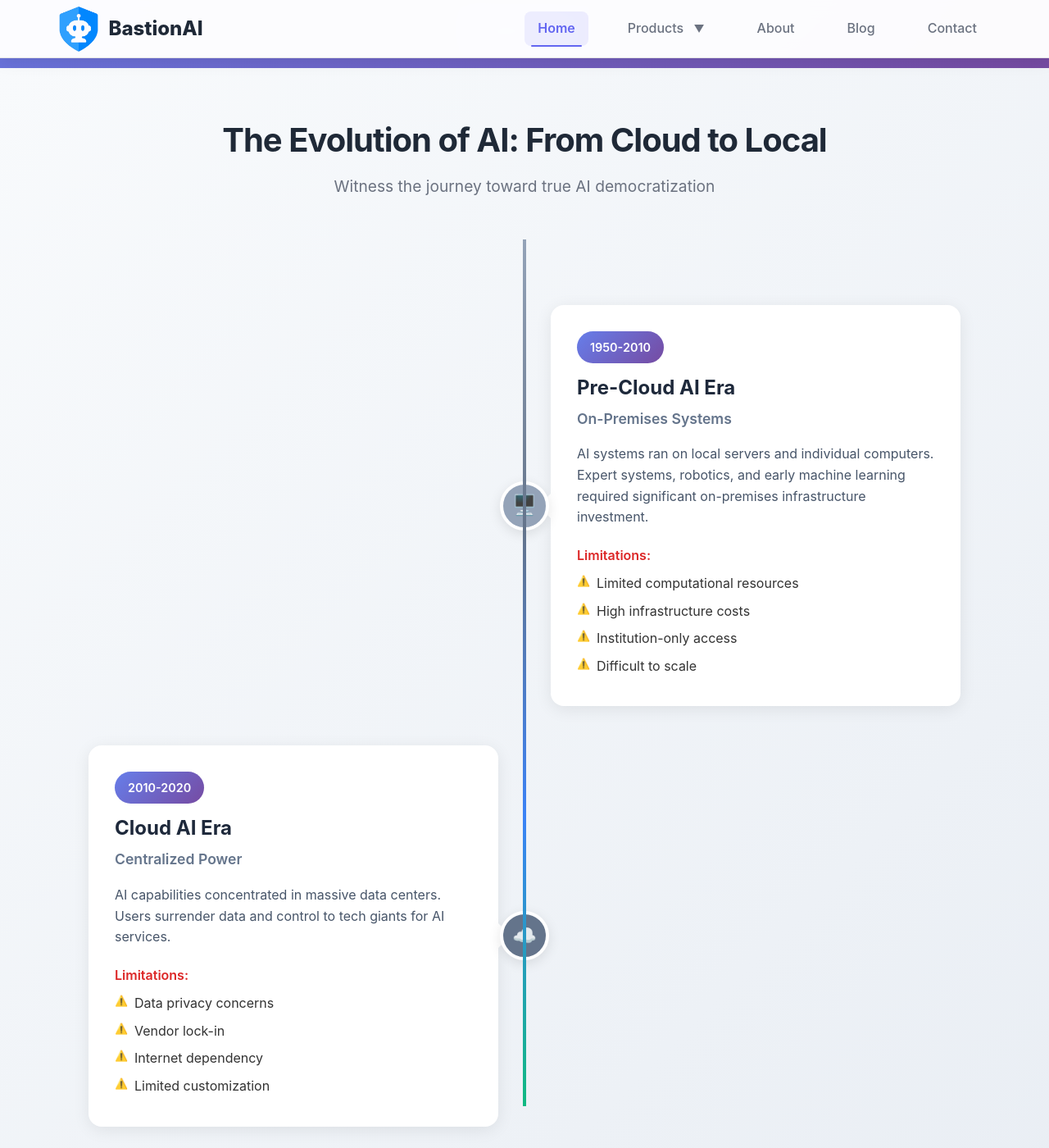
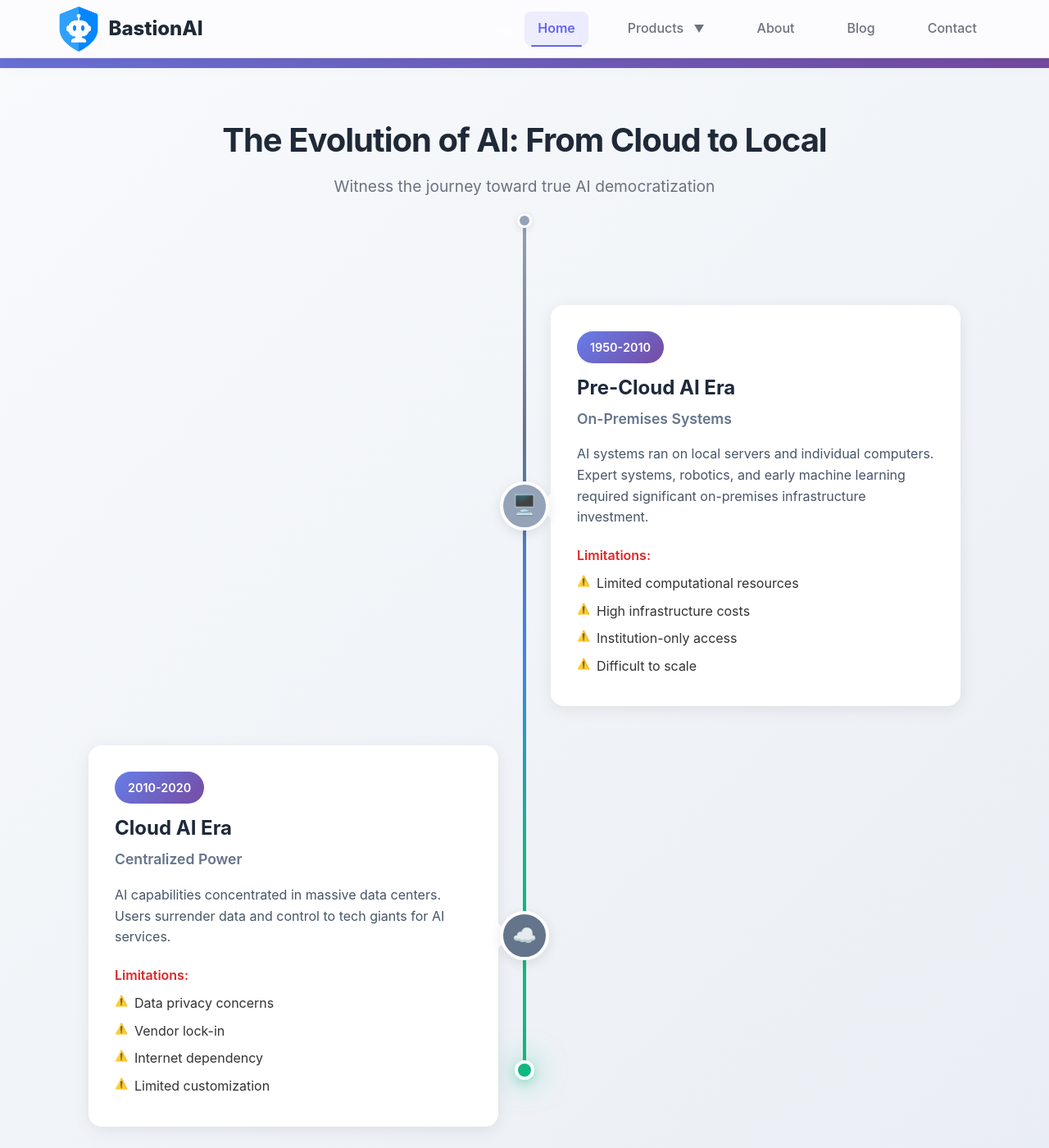
Before and after one commit to BastionAI/bastionai.github.io, a Jekyll site: the page built from index.md, in a window 1280 px wide and 1400 px high, scrolled down 343 px. Shown: the whole window at 82% size. Built offline with Jekyll 4.4.1, drawn with Linux system fonts in a browser that asks for light colours.

```diff
--- a/assets/css/main.css
+++ b/assets/css/main.css
@@ -325,12 +325,50 @@
 .timeline-line {
   position: absolute;
   left: 50%;
+  top: -2rem;
+  bottom: -6rem;
+  width: 4px;
+  background: linear-gradient(to bottom, #94a3b8, #64748b, #3b82f6, #10b981, #10b981);
+  transform: translateX(-50%);
+  z-index: 0;
+}
+
+.timeline-line::before {
+  content: '';
+  position: absolute;
   top: 0;
+  left: 50%;
+  transform: translateX(-50%);
+  width: 12px;
+  height: 12px;
+  background: #94a3b8;
+  border-radius: 50%;
+  border: 3px solid white;
+  box-shadow: 0 2px 8px rgba(0, 0, 0, 0.1);
+}
+
+.timeline-line::after {
+  content: '';
+  position: absolute;
   bottom: 0;
-  width: 4px;
-  background: linear-gradient(to bottom, #94a3b8, #64748b, #3b82f6, #10b981);
+  left: 50%;
   transform: translateX(-50%);
-  z-index: 1;
+  width: 16px;
+  height: 16px;
+  background: #10b981;
+  border-radius: 50%;
+  border: 4px solid white;
+  box-shadow: 0 4px 12px rgba(16, 185, 129, 0.3);
+  animation: futureGlow 2s ease-in-out infinite alternate;
+}
+
+@keyframes futureGlow {
+  0% {
+    box-shadow: 0 4px 12px rgba(16, 185, 129, 0.3), 0 0 0 0 rgba(16, 185, 129, 0.7);
+  }
+  100% {
+    box-shadow: 0 4px 20px rgba(16, 185, 129, 0.5), 0 0 0 8px rgba(16, 185, 129, 0);
+  }
 }
 
 .timeline-item {
@@ -369,7 +407,7 @@
   display: flex;
   align-items: center;
   justify-content: center;
-  z-index: 2;
+  z-index: 10;
   box-shadow: 0 4px 15px rgba(0, 0, 0, 0.1);
   transition: all 0.3s ease;
   border: 4px solid white;
@@ -527,6 +565,22 @@
   color: white;
   border-radius: 16px;
   box-shadow: 0 8px 30px rgba(0, 0, 0, 0.15);
+  position: relative;
+  z-index: 5;
+}
+
+.timeline-future::before {
+  content: '';
+  position: absolute;
+  top: -16px;
+  left: 50%;
+  transform: translateX(-50%);
+  width: 20px;
+  height: 20px;
+  background: linear-gradient(135deg, #667eea, #764ba2);
+  border-radius: 50%;
+  border: 4px solid white;
+  box-shadow: 0 4px 15px rgba(0, 0, 0, 0.2);
 }
 
 .timeline-future h3 {
@@ -572,6 +626,21 @@
 @media (max-width: 768px) {
   .timeline-line {
     left: 30px;
+  }
+
+  .timeline-line::before {
+    left: 0;
+    transform: none;
+  }
+
+  .timeline-line::after {
+    left: 0;
+    transform: none;
+  }
+
+  .timeline-future::before {
+    left: -46px;
+    transform: none;
   }
 
   .timeline-item {
```
Also changed, not shown: _layouts/blog-post.html (+69 -3 lines).
